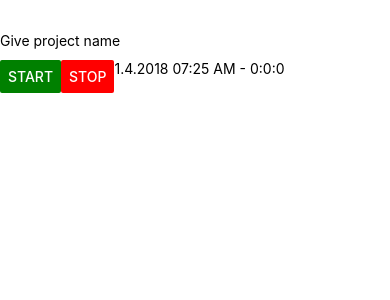
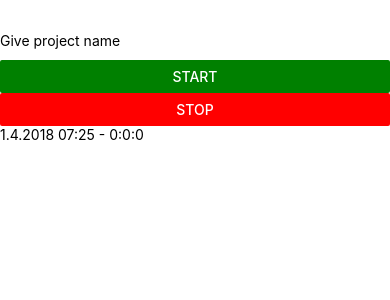
Before and after one commit to juha-rajamaki/timesheet, a React Native app in the folder App/: screen / in a window 390 px wide. Shown: the top 300 px of the page. Built offline with nearby package versions, Linux system fonts and the light colour scheme.

Commit message:
Timer fixed
Timer fixed

```diff
--- a/App/App.js
+++ b/App/App.js
@@ -1,6 +1,6 @@
 
-import React, { Math, Component } from 'react';
-import { StyleSheet, AppRegistry, Text, View, Button, TextInput } from 'react-native';
+import React, { Component } from 'react';
+import { StyleSheet, AppRegistry, Text, View, Button, TextInput, List, FlatList } from 'react-native';
 
 export default class App extends React.Component {
   constructor(props) {
@@ -13,7 +13,8 @@ export default class App extends React.Component {
       hours: 0,
       project: '',
       currenttime: this.currentTime(),
-      currentdate: this.currentDate()
+      currentdate: this.currentDate(),
+      starttime: false,
 	  }
 	  this.start = this.start.bind(this)
 		this.stop = this.stop.bind(this)
@@ -23,32 +24,49 @@ export default class App extends React.Component {
     if( !this.state.intervalId ){
 		var intervalId = setInterval(() => {
 		  this.setState({
+        starttime: new Date(),
         intervalId: intervalId,
         time: this.state.time + 1,
-      currenttime: 'this.currentTime()',
-      currentdate: 'this.currentDate()' })
+        currenttime: this.currentTime(),
+        currentdate: this.currentDate()})
         this.tick();
-			}, 10)
+        }, 1000)
 	  }
 	}
 
   currentDate(){
-    return new Date().toLocaleDateString('fi-FI', { timeZone: 'UTC'});
+    var date =  new Date();
+    var formattedDate = date.getDate()+'.'+(date.getMonth()+1) +'.'+date.getFullYear()
+    return formattedDate
   }
 
   currentTime(){
-    return new Date().toLocaleTimeString([], {hour: '2-digit', minute:'2-digit'});
+    var date =  new Date();
+    var minutes = (date.getMinutes() < 10) ? '0'+date.getMinutes():date.getMinutes()
+    var hours = (date.getHours() < 10) ? '0'+date.getHours():date.getHours()
+    var formattedTime = hours+':'+minutes
+    return formattedTime;
   }
 
 	stop() {
 	  if( this.state.intervalId ){
+      var projectdata = {
+        'name': this.state.project,
+        'time': this.state.time,
+        'starttime': this.state.starttime,
+      }
+
       clearInterval(this.state.intervalId);
       this.setState({
         time: 0,
+        seconds: 0,
+        minutes: 0,
+        hours: 0,
+        project: '',
         intervalId: false })
       }
 
-      // Save time to DB
+      // Save project data to DB
 	}
 
 	tick () {
@@ -68,15 +86,13 @@ export default class App extends React.Component {
   render() {
     return (
       <View style={styles.container}>
-        <View style={styles.grid}>
-
+        <View>
+          <View>
           <TextInput
                 style={{height: 40}}
                 placeholder="Give project name"
                 onChangeText={(project) => this.setState({project})}
               />
-
-              <View style={styles.row}>
               <Button
                 onPress={this.start}
                 title="Start"
@@ -89,9 +105,11 @@ export default class App extends React.Component {
                 color="red"
                 accessibilityLabel="Stop"
               />
+
+            </View>
+            <View>
                 <Text>
-                  {this.state.currentdate} {this.state.currenttime} - {this.state.hours}:{this.state.minutes}:{this.state.seconds}
-                  {this.state.project}
+                {this.state.currentdate} {this.state.currenttime} - {this.state.hours}:{this.state.minutes}:{this.state.seconds}  {this.state.project}
               </Text>
             </View>
         </View>
@@ -111,6 +129,11 @@ const styles = StyleSheet.create({
     flex: 1,
     flexDirection: 'column',
   },
+  column: {
+    flex: 1,
+    flexDirection: 'column',
+    alignItems: 'flex-start',
+  },
   row: {
     flex: 1,
     flexDirection: 'row',
```
Lines whose indentation alone changed are shown as unchanged.
